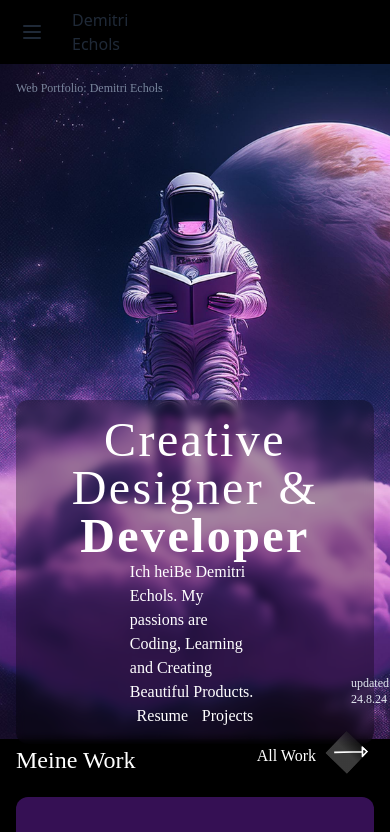
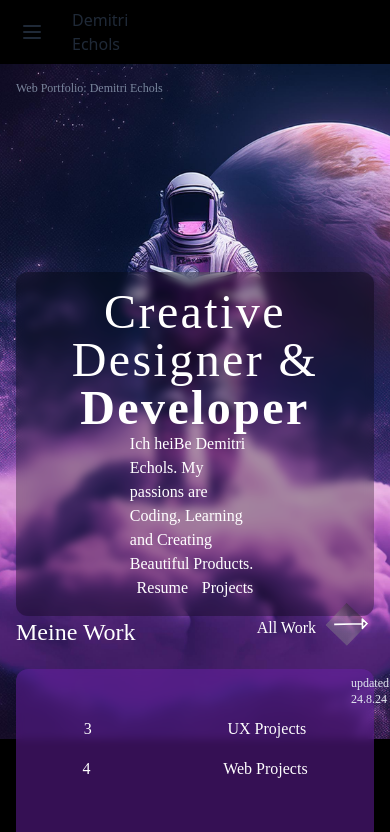
Before and after one commit to CEODemitri/portfolio2024, a SvelteKit app: page / in a window 390 px wide. Shown: the top 832 px of the page. Built offline with nearby package versions, Linux system fonts and the light colour scheme.

Commit message:
margin hero on mobile switch

```diff
--- a/src/routes/+page.svelte
+++ b/src/routes/+page.svelte
@@ -115,7 +115,7 @@
 				{/each}
 			</article>
 			<article
-				class="mt-80 md:mt-0 col-start-5 col-span-7 row-start-4 row-span-3 bg-black/30 p-4 flex flex-col justify-between items-center rounded-xl backdrop-blur-sm"
+				class="mt-48 md:mt-0 col-start-5 col-span-7 row-start-4 row-span-3 bg-black/30 p-4 flex flex-col justify-between items-center rounded-xl backdrop-blur-sm"
 			>
 				<!-- <div class="flex w-[200px] h-[200px] justify-center items-center relative">
 					<div
```
